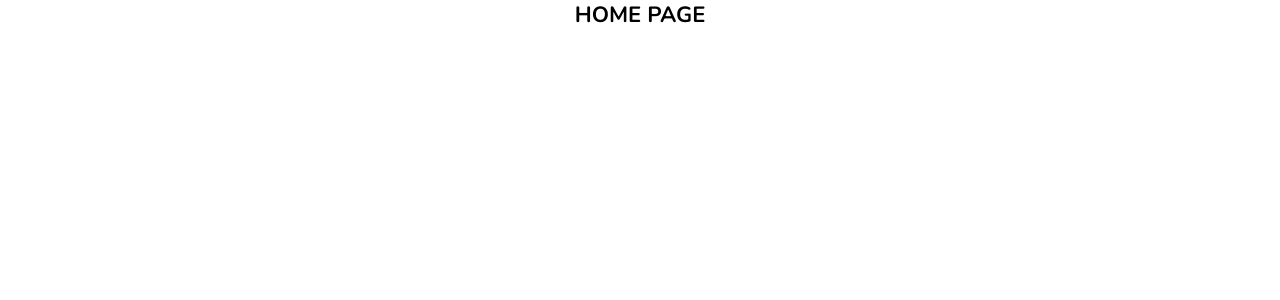
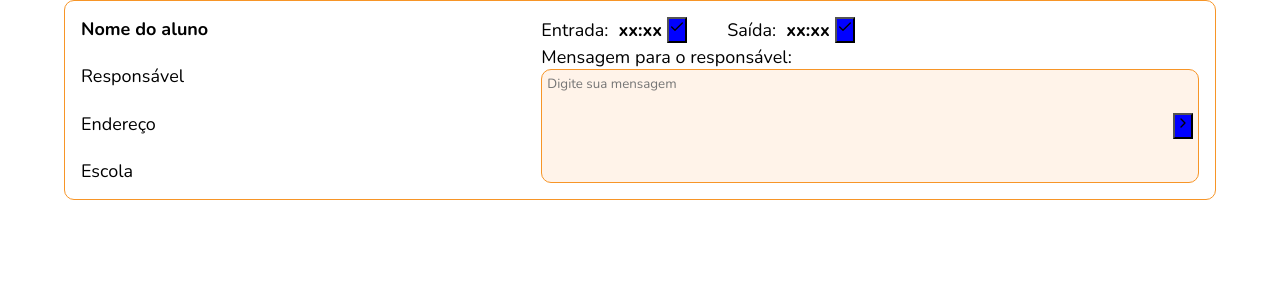
Before and after one commit to cah-suzuki/equipe-1-projeto-kenzievan, a React (Create React App) app: page / in a window 1280 px wide. Shown: the top 300 px of the page. Built offline with nearby package versions, Linux system fonts and the light colour scheme.

Commit message:
feat: create component studentCard

```diff
--- a/src/components/button/styles.js
+++ b/src/components/button/styles.js
@@ -3,5 +3,4 @@ import styled from "styled-components";
 export const Container = styled.button`
 /* ESTILIZAR */
 background-color: blue;
-
 `
--- /dev/null
+++ b/src/components/studentCard/index.jsx
@@ -0,0 +1,69 @@
+import { About, BoxInput, CardInput, Container, Content, Times } from "./styles";
+import { FiCheck, FiChevronRight } from "react-icons/fi";
+import Button from "../button";
+import { useForm } from "react-hook-form";
+
+const StudentCard = () => {
+  const { register, handleSubmit, reset } = useForm();
+
+  const onSubmit = (data) => {
+    console.log(data);
+    reset();
+  };
+
+  const entryTime = () => {
+    const now = new Date();
+    console.log(now.toLocaleString());
+  };
+
+  const departureTime = () => {
+    const now = new Date();
+    console.log(now.toLocaleString());
+  };
+
+  return (
+    <Container>
+      <About>
+        <span>Nome do aluno</span>
+        <p>Responsável</p>
+        <p>Endereço</p>
+        <p>Escola</p>
+      </About>
+      <Content>
+        <Times>
+          <section>
+            <p>Entrada:</p>
+            <span>xx:xx</span>
+            <Button onClick={() => entryTime()}>
+              <FiCheck />
+            </Button>
+          </section>
+          <section>
+            <p>Saída:</p>
+            <span>xx:xx</span>
+            <Button onClick={() => departureTime()}>
+              <FiCheck />
+            </Button>
+          </section>
+        </Times>
+
+        <CardInput>
+          <p>Mensagem para o responsável:</p>
+          <BoxInput>
+            <form onSubmit={handleSubmit(onSubmit)}>
+              <textarea
+                {...register("message")}
+                placeholder="Digite sua mensagem"
+              />
+              <Button type="sumbit">
+                <FiChevronRight />
+              </Button>
+            </form>
+          </BoxInput>
+        </CardInput>
+      </Content>
+    </Container>
+  );
+};
+
+export default StudentCard;
--- /dev/null
+++ b/src/components/studentCard/styles.js
@@ -0,0 +1,146 @@
+import styled from "styled-components";
+
+export const Container = styled.div`
+  width: 90%;
+  height: 200px;
+  border: 1px solid var(--color-primary-50);
+  display: flex;
+  flex-direction: column;
+  padding: 10px;
+  border-radius: 10px;
+
+  span {
+    font-size: 16px;
+    font-style: normal;
+    font-weight: 700;
+    text-align: left;
+  }
+
+  p {
+    font-size: 14px;
+    font-style: normal;
+    font-weight: 400;
+    text-align: left;
+  }
+
+  @media (min-width: 650px) {
+    flex-direction: row;
+    height: 200px;
+    padding: 1rem;
+
+    span {
+      font-size: 18px;
+      font-style: normal;
+      font-weight: 700;
+      text-align: left;
+    }
+
+    p {
+      font-size: 18px;
+      font-style: normal;
+      font-weight: 400;
+      text-align: left;
+    }
+  }
+`;
+
+export const About = styled.div`
+  width: 70%;
+  display: flex;
+  flex-direction: column;
+  justify-content: space-between;
+`;
+
+export const Content = styled.div`
+  width: 100%;
+  display: flex;
+  flex-direction: column;
+  justify-content: space-around;
+
+  @media (min-width: 650px) {
+    flex-direction: column;
+  }
+`;
+
+export const Times = styled.div`
+  display: flex;
+  flex-direction: row;
+  align-items: flex-start;
+  width: 100%;
+  justify-content: flex-start;
+
+  section + section {
+    margin-left: 1rem;
+  }
+
+  section {
+    display: flex;
+    flex-direction: row;
+    justify-content: center;
+    align-items: center;
+  }
+  span {
+    margin-right: 5px;
+  }
+
+  p + span {
+    margin-left: 5px;
+  }
+
+  @media (min-width: 650px) {
+    flex-direction: row;
+    align-items: flex-start;
+    justify-content: flex-start;
+    height: 20%;
+
+    section + section {
+      margin-left: 40px;
+    }
+
+    span {
+      margin-right: 5px;
+    }
+
+    p + span {
+      margin-left: 10px;
+    }
+  }
+`;
+
+export const CardInput = styled.div`
+  height: 100%;
+  display: flex;
+  flex-direction: column;
+  align-items: center;
+
+  @media (min-width: 650px) {
+    align-items: flex-start;
+  }
+`;
+
+export const BoxInput = styled.div`
+  width: 100%;
+  height: 100%;
+  border: 1px solid var(--color-primary-50);
+  background-color: var(--color-text-box);
+  padding: 5px;
+  border-radius: 10px;
+
+  form {
+    height: 100%;
+    width: 100%;
+    display: flex;
+    flex-direction: row;
+    justify-content: center;
+    align-items: center;
+  }
+
+  textarea {
+    height: 100%;
+    width: 100%;
+    background-color: transparent;
+    border: none;
+    font-family: "Nunito", sans-serif;
+    resize: none;
+  }
+`;
--- a/src/pages/home/index.jsx
+++ b/src/pages/home/index.jsx
@@ -1,6 +1,8 @@
+import StudentCard from "../../components/studentCard";
+
 function Home() {
     return (
-        <h1>HOME PAGE</h1>
+        <StudentCard/>
     );
 };
 
```
